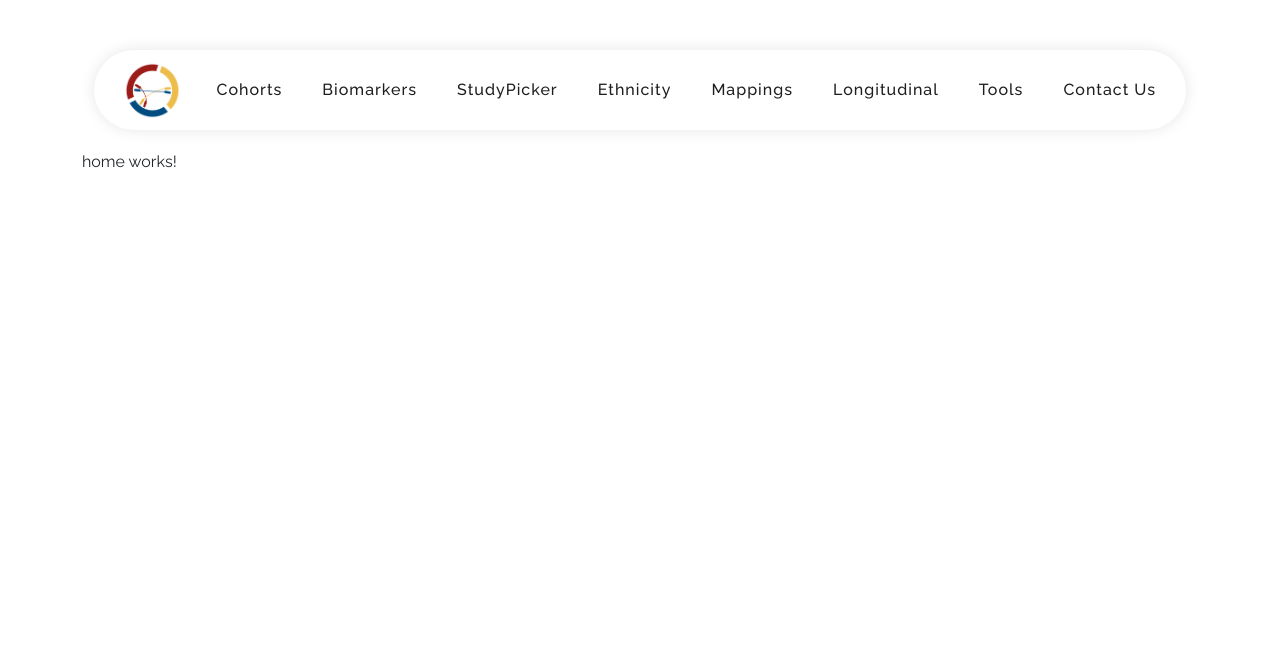
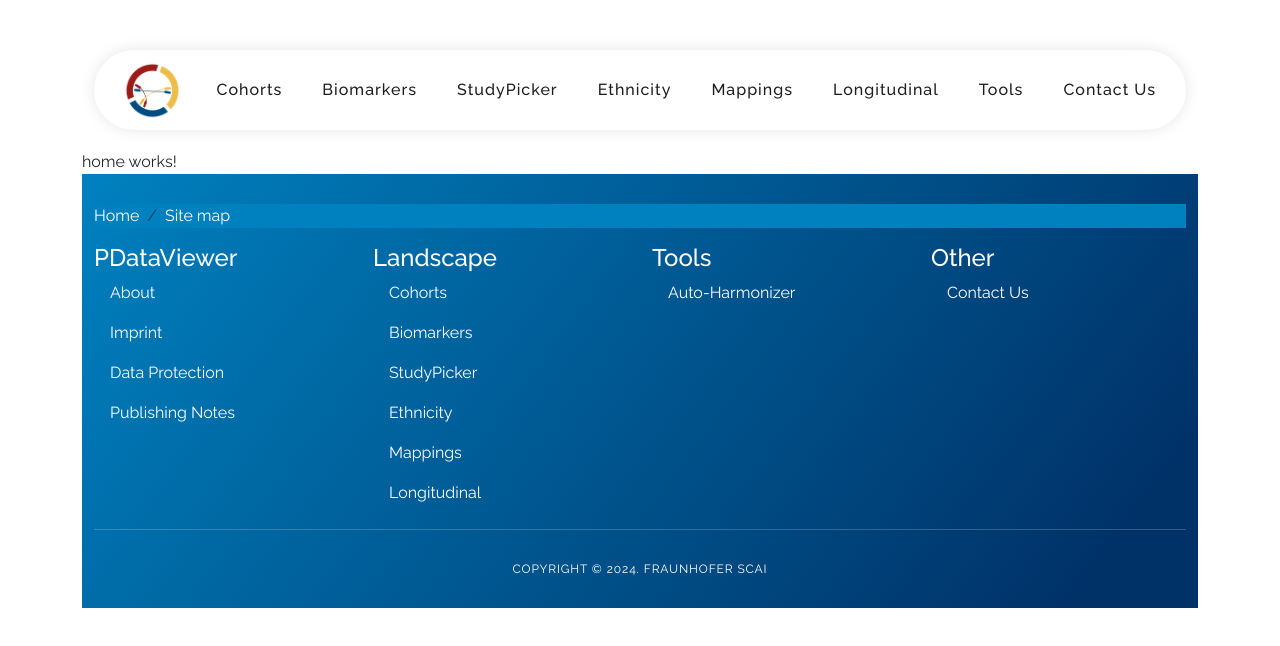
Before and after one commit to SCAI-BIO/PDataViewer, an Angular app in the folder pdataviewer/: page / in a window 1280 px wide. Shown: the top 646 px of the page. Built offline with nearby package versions, Linux system fonts and the light colour scheme.

Commit message:
add: footer component

```diff
--- a/pdataviewer/src/app/app.component.ts
+++ b/pdataviewer/src/app/app.component.ts
@@ -1,11 +1,12 @@
 import { Component } from '@angular/core';
 import { RouterOutlet } from '@angular/router';
 
+import { FooterComponent } from './footer/footer.component';
 import { NavBarComponent } from './nav-bar/nav-bar.component';
 @Component({
   selector: 'app-root',
   standalone: true,
-  imports: [RouterOutlet, NavBarComponent],
+  imports: [RouterOutlet, FooterComponent, NavBarComponent],
   templateUrl: './app.component.html'
 })
 export class AppComponent {
--- /dev/null
+++ b/pdataviewer/src/app/footer/footer.component.css
@@ -0,0 +1,50 @@
+:host {
+  display: block;
+  background-image: linear-gradient(127deg, #0081bf 0%, #003268 91%);
+  padding-top: 30px;
+  font-family: "Raleway", sans-serif;
+  font-size: 16px;
+}
+
+:host a {
+  color: white;
+}
+
+:host .copyright {
+  text-align: center;
+  border-top: 1px solid rgba(250, 250, 250, 0.2);
+  padding-top: 30px;
+  padding-bottom: 30px;
+  font-weight: 400;
+  font-size: 12px;
+  color: #fff;
+  letter-spacing: 0.88px;
+  text-transform: uppercase;
+}
+
+@media (max-width: 991px) {
+  :host .text {
+    margin-bottom: 30px;
+  }
+
+  :host h5 {
+    margin-bottom: 15px;
+  }
+
+  :host .footer-nav {
+    margin-bottom: 30px;
+  }
+}
+
+.breadcrumb {
+  background: #0081bf;
+}
+
+html, body {
+  height: 100%;
+}
+
+body {
+  margin: 0;
+  font-family: Roboto, "Helvetica Neue", sans-serif;
+}
--- /dev/null
+++ b/pdataviewer/src/app/footer/footer.component.html
@@ -0,0 +1,167 @@
+<footer>
+  <div class="container" id="footer">
+    <div class="row">
+      <div class="col-12">
+        <ol
+          class="breadcrumb"
+          itemscope
+          itemtype="http://schema.org/BreadcrumbList"
+        >
+          <!-- Home Breadcrumb Item -->
+          <li
+            class="breadcrumb-item sub first"
+            itemprop="itemListElement"
+            itemscope
+            itemtype="http://schema.org/ListItem"
+          >
+            <a
+              class="sub first"
+              routerLink="/home"
+              itemprop="item"
+              itemtype="https://schema.org/Article"
+            >
+              <i class="fa fa-home"></i>
+              <span itemprop="name" class="sr-only">Home</span>
+            </a>
+            <meta itemprop="position" content="1" />
+          </li>
+          <!-- Site Map Breadcrumb Item -->
+          <li
+            class="breadcrumb-item active"
+            itemprop="itemListElement"
+            itemscope
+            itemtype="http://schema.org/ListItem"
+          >
+            <a
+              class="active"
+              href="#"
+              itemprop="item"
+              itemtype="https://schema.org/Article"
+            >
+              <span itemprop="name">Site map</span>
+            </a>
+            <meta itemprop="position" content="2" />
+          </li>
+        </ol>
+      </div>
+    </div>
+    <div class="row">
+      <!-- First Column: PDataViewer Links -->
+      <div class="col-12 col-sm-6 col-md-4 col-lg-3">
+        <div class="frame default frame-type-menu_subpages frame-layout-0">
+          <h4><a>PDataViewer</a></h4>
+          <ul class="nav flex-column">
+            <!-- About Link -->
+            <li class="nav-item">
+              <a class="nav-link scroll-link" routerLink="/about">About</a>
+            </li>
+            <!-- Imprint Link -->
+            <li class="nav-item">
+              <a class="nav-link scroll-link" routerLink="/imprint">Imprint</a>
+            </li>
+            <!-- Data Protection Link -->
+            <li class="nav-item">
+              <a
+                class="nav-link scroll-link"
+                href="https://www.scai.fraunhofer.de/en/data_protection.html"
+                >Data Protection</a
+              >
+            </li>
+            <!-- Publishing Notes Link -->
+            <li class="nav-item">
+              <a
+                href="https://www.scai.fraunhofer.de/en/publishing-notes.html"
+                class="nav-link scroll-link"
+                >Publishing Notes</a
+              >
+            </li>
+          </ul>
+        </div>
+      </div>
+      <!-- Second Column: Landscape Links -->
+      <div class="col-12 col-sm-6 col-md-4 col-lg-3">
+        <div
+          class="frame default frame-type-menu_subpages frame-layout-0 mb-3"
+          id="c239"
+        >
+          <h4><a>Landscape</a></h4>
+          <ul class="nav flex-column">
+            <!-- Cohorts Link -->
+            <li class="nav-item">
+              <a class="nav-link scroll-link" routerLink="/cohorts">Cohorts</a>
+            </li>
+            <!-- Biomarkers Link -->
+            <li class="nav-item">
+              <a class="nav-link scroll-link" routerLink="/biomarkers"
+                >Biomarkers</a
+              >
+            </li>
+            <!-- StudyPicker Link -->
+            <li class="nav-item">
+              <a class="nav-link scroll-link" routerLink="/study-picker"
+                >StudyPicker</a
+              >
+            </li>
+            <!-- Ethnicity Link -->
+            <li class="nav-item">
+              <a class="nav-link scroll-link" routerLink="/ethnicity"
+                >Ethnicity</a
+              >
+            </li>
+            <!-- Mappings Link -->
+            <li class="nav-item">
+              <a class="nav-link scroll-link" routerLink="/mappings"
+                >Mappings</a
+              >
+            </li>
+            <!-- Longitudinal Link -->
+            <li class="nav-item">
+              <a class="nav-link scroll-link" routerLink="/longitudinal"
+                >Longitudinal</a
+              >
+            </li>
+          </ul>
+        </div>
+      </div>
+      <!-- Third Column: Tools -->
+      <div class="col-12 col-sm-6 col-md-4 col-lg-3">
+        <div
+          class="frame default frame-type-menu_subpages frame-layout-0"
+          id="c782"
+        >
+          <h4><a>Tools</a></h4>
+          <ul class="nav flex-column">
+            <!-- Auto-Harmonizer Link -->
+            <li class="nav-item">
+              <a class="nav-link scroll-link" routerLink="/tools"
+                >Auto-Harmonizer</a
+              >
+            </li>
+          </ul>
+        </div>
+      </div>
+      <!-- Fourth Column: Other Links -->
+      <div class="col-12 col-sm-6 col-md-4 col-lg-3">
+        <div
+          class="frame default frame-type-menu_subpages frame-layout-0"
+          id="c782"
+        >
+          <h4><a>Other</a></h4>
+          <ul class="nav flex-column">
+            <!-- Contact Us Link -->
+            <li class="nav-item">
+              <a class="nav-link scroll-link" routerLink="/contact-us"
+                >Contact Us</a
+              >
+            </li>
+          </ul>
+        </div>
+      </div>
+    </div>
+    <div class="row">
+      <div class="col-12">
+        <p class="copyright">Copyright &copy; 2024. Fraunhofer SCAI</p>
+      </div>
+    </div>
+  </div>
+</footer>
--- a/pdataviewer/src/app/home/home.component.html
+++ b/pdataviewer/src/app/home/home.component.html
@@ -1,2 +1,3 @@
 <app-nav-bar></app-nav-bar>
 <p>home works!</p>
+<app-footer></app-footer>
--- a/pdataviewer/src/app/mappings/mappings.component.html
+++ b/pdataviewer/src/app/mappings/mappings.component.html
@@ -1,16 +1,34 @@
 <div>
+  <!-- Navigation Bar Component -->
   <app-nav-bar></app-nav-bar>
+
+  <!-- Container for modality buttons -->
   <div class="modality-buttons">
-    <button *ngFor="let modality of modalities" (click)="onModalityClick(modality)">
+    <!-- Loop through each modality and create a button -->
+    <button
+      *ngFor="let modality of modalities"
+      (click)="onModalityClick(modality)"
+    >
+      <!-- Interpolate modality name -->
       {{ modality }}
     </button>
   </div>
+
+  <!-- Conditional display of no-data message -->
   <div *ngIf="noData" class="no-data-message">
-    Sorry, no mapping to showcase for this modality currently. We are collecting more data, keep in touch!
+    Sorry, no mapping to showcase for this modality currently. We are collecting
+    more data, keep in touch!
   </div>
+
+  <!-- Container for chord diagrams -->
   <div class="chord-diagrams-container">
+    <!-- Loop through each data chunk and create a container for chord diagram -->
     <div *ngFor="let chunk of dataChunks" class="chord-diagram">
+      <!-- Placeholder for SVG content of chord diagram -->
       <svg></svg>
     </div>
   </div>
+
+  <!-- Footer Component -->
+  <app-footer></app-footer>
 </div>
--- a/pdataviewer/src/app/nav-bar/nav-bar.component.html
+++ b/pdataviewer/src/app/nav-bar/nav-bar.component.html
@@ -4,6 +4,7 @@
       <div class="col-12">
         <nav class="main-nav">
           <!-- ***** Logo Start ***** -->
+          <!-- Router Link to home page with logo -->
           <a class="logo" [routerLink]="['/']">
             <img
               class="img-fluid"
@@ -13,17 +14,48 @@
             />
           </a>
           <!-- ***** Logo End ***** -->
+
           <!-- ***** Menu Start ***** -->
+          <!-- Navigation Menu -->
           <ul class="nav">
-            <li><a routerLink="/cohorts" class="button fancy-button">Cohorts</a></li>
-            <li><a routerLink="/biomarkers" class="button fancy-button">Biomarkers</a></li>
-            <li><a routerLink="/study-picker" class="button fancy-button">StudyPicker</a></li>
-            <li><a routerLink="/ethnicity" class="button fancy-button">Ethnicity</a></li>
-            <li><a routerLink="/mappings" class="button fancy-button">Mappings</a></li>
-            <li><a routerLink="/longitudinal" class="button fancy-button">Longitudinal</a></li>
-            <li><a routerLink="/tools" class="button fancy-button">Tools</a></li>
-            <li><a routerLink="/contact-us" class="button fancy-button">Contact Us</a></li>
+            <!-- Router links to different sections of the application -->
+            <li>
+              <a routerLink="/cohorts" class="button fancy-button">Cohorts</a>
+            </li>
+            <li>
+              <a routerLink="/biomarkers" class="button fancy-button"
+                >Biomarkers</a
+              >
+            </li>
+            <li>
+              <a routerLink="/study-picker" class="button fancy-button"
+                >StudyPicker</a
+              >
+            </li>
+            <li>
+              <a routerLink="/ethnicity" class="button fancy-button"
+                >Ethnicity</a
+              >
+            </li>
+            <li>
+              <a routerLink="/mappings" class="button fancy-button">Mappings</a>
+            </li>
+            <li>
+              <a routerLink="/longitudinal" class="button fancy-button"
+                >Longitudinal</a
+              >
+            </li>
+            <li>
+              <a routerLink="/tools" class="button fancy-button">Tools</a>
+            </li>
+            <li>
+              <a routerLink="/contact-us" class="button fancy-button"
+                >Contact Us</a
+              >
+            </li>
           </ul>
+
+          <!-- Menu trigger for mobile view -->
           <a class="menu-trigger" aria-label="Open Menu">
             <span>Menu</span>
           </a>
--- a/pdataviewer/src/app/study-picker/study-picker.component.html
+++ b/pdataviewer/src/app/study-picker/study-picker.component.html
@@ -71,3 +71,4 @@
     </table>
   </div>
 </ng-container>
+<app-footer></app-footer>
--- a/pdataviewer/src/app/study-picker/study-picker.component.ts
+++ b/pdataviewer/src/app/study-picker/study-picker.component.ts
@@ -12,6 +12,7 @@ import { MatInputModule } from '@angular/material/input';
 import { MatChipInputEvent, MatChipsModule } from '@angular/material/chips';
 import { MatIconModule } from '@angular/material/icon';
 
+import { FooterComponent } from '../footer/footer.component';
 import { NavBarComponent } from '../nav-bar/nav-bar.component';
 import { environment } from '../../environments/environment';
 
@@ -19,6 +20,7 @@ import { environment } from '../../environments/environment';
   selector: 'app-study-picker',
   standalone: true,
   imports: [
+    FooterComponent,
     NavBarComponent,
     CommonModule,
     MatFormFieldModule,
```
Also changed, not shown: pdataviewer/src/app/footer/footer.component.ts (added, +11 -0 lines), pdataviewer/src/app/home/home.component.ts (+4 -5 lines), pdataviewer/src/app/mappings/mappings.component.ts (+6 -3 lines), 1 other file (tests, documents, lock files or other folders).
